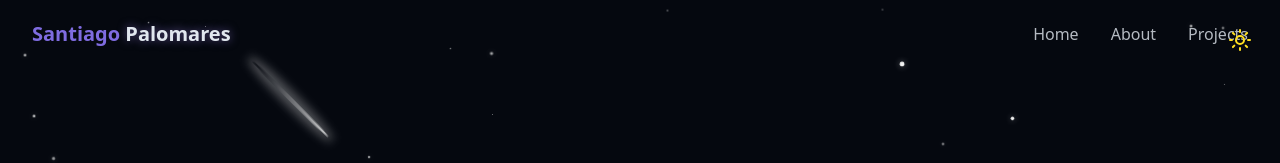
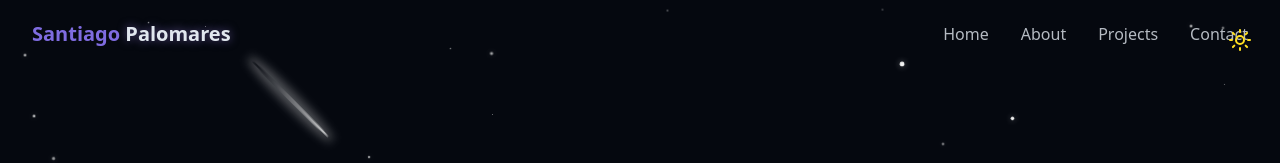
Before and after one commit to santiagopalomares/personal-portfolio, a React (Vite) app: page / in a window 1280 px wide. Shown: the top 163 px of the page. Built offline with nearby package versions, Linux system fonts and the light colour scheme.

Commit message:
feat: contact email copy to clipboard on navbar

```diff
--- a/src/components/Navbar.jsx
+++ b/src/components/Navbar.jsx
@@ -1,7 +1,7 @@
 import { cn } from "@/lib/utils";
 import { Menu, X, Moon, Sun } from "lucide-react";
 import { useEffect, useState } from "react";
-import { ThemeToggle } from "./ThemeToggle";
+import { useToast } from "../hooks/use-toast";
 
 const navItems = [
   { name: "Home", href: "#hero" },
@@ -13,6 +13,7 @@ export const Navbar = () => {
   const [isScrolled, setIsScrolled] = useState(false);
   const [isMenuOpen, setIsMenuOpen] = useState(false);
   const [isDarkMode, setIsDarkMode] = useState(true);
+  const { toast } = useToast();
 
   useEffect(() => {
     const handleScroll = () => {
@@ -41,6 +42,23 @@ export const Navbar = () => {
     }
 
     setIsDarkMode(newDarkMode);
+  };
+
+  const copyEmailToClipboard = async () => {
+    try {
+      await navigator.clipboard.writeText("spaloma.v1@gmail.com");
+      toast({
+        title: "Email copied!",
+        description: "spaloma.v1@gmail.com has been copied to your clipboard.",
+      });
+    } catch (err) {
+      console.error("Failed to copy email to clipboard:", err);
+      toast({
+        title: "Copy failed",
+        description: "Unable to copy email to clipboard.",
+        variant: "destructive",
+      });
+    }
   };
 
   return (
@@ -72,6 +90,12 @@ export const Navbar = () => {
               {item.name}
             </a>
           ))}
+          <button
+            onClick={copyEmailToClipboard}
+            className="text-foreground/80 hover:text-primary transition-colors duration-300"
+          >
+            Contact
+          </button>
         </div>
 
         {/* mobile nav button */}
@@ -104,6 +128,15 @@ export const Navbar = () => {
                 {item.name}
               </a>
             ))}
+            <button
+              onClick={() => {
+                copyEmailToClipboard();
+                setIsMenuOpen(false);
+              }}
+              className="text-foreground/80 hover:text-primary transition-colors duration-300"
+            >
+              Contact
+            </button>
             {/* Theme toggle inside mobile menu */}
             <div className="pt-4 border-t border-foreground/20">
               <button
```
